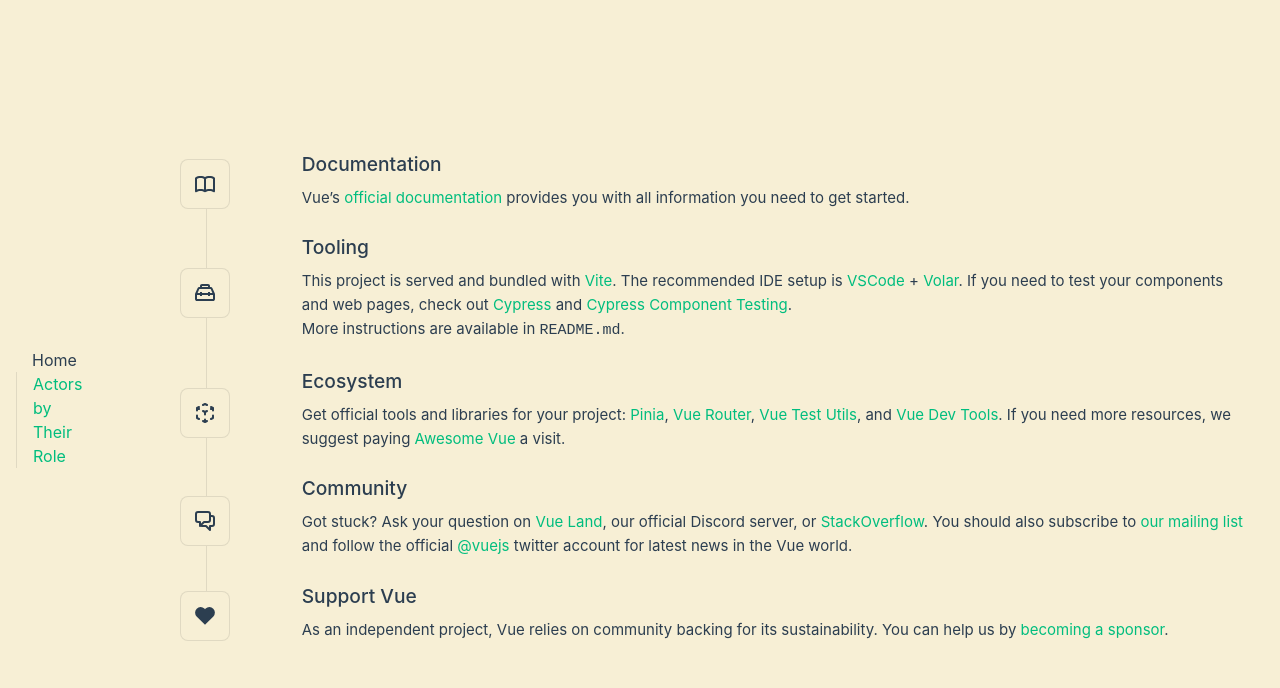
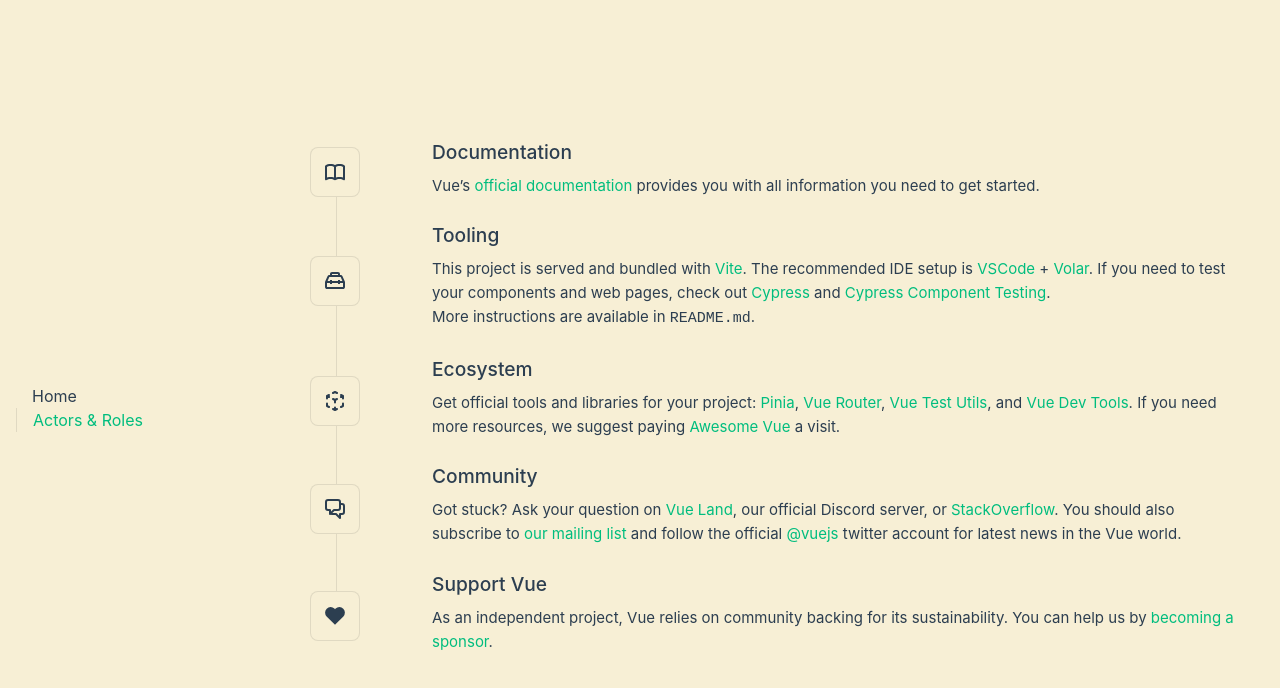
Before and after one commit to evanvin/WesAndersonCharts, a Vue app: page / in a window 1280 px wide. Shown: the top 688 px of the page. Built offline with nearby package versions, Linux system fonts and the light colour scheme; a web font is replaced by a local one.

Commit message:
style and readme

```diff
--- a/src/App.vue
+++ b/src/App.vue
@@ -12,7 +12,7 @@
 
       <nav>
         <RouterLink to="/">Home</RouterLink>
-        <RouterLink to="/about">Actors by Their Role</RouterLink>
+        <RouterLink to="/actors">Actors & Roles</RouterLink>
       </nav>
     </div>
   </header>
--- a/src/assets/main.css
+++ b/src/assets/main.css
@@ -30,7 +30,7 @@
 
   #app {
     display: grid;
-    grid-template-columns: 1fr 6fr;
+    grid-template-columns: 2fr 6fr;
     padding: 0 2rem;
   }
 }
--- a/src/router/index.ts
+++ b/src/router/index.ts
@@ -10,12 +10,12 @@
       component: HomeView
     },
     {
-      path: '/about',
-      name: 'about',
+      path: '/actors',
+      name: 'actors',
       // route level code-splitting
-      // this generates a separate chunk (About.[hash].js) for this route
+      // this generates a separate chunk (Actors.[hash].js) for this route
       // which is lazy-loaded when the route is visited.
-      component: () => import('../views/AboutView.vue')
+      component: () => import('../views/ActorsView.vue')
     }
   ]
 })
--- a/src/views/AboutView.vue
+++ b/src/views/ActorsView.vue
@@ -62,6 +62,7 @@
     flex-direction: column;
     align-items: flex-start;
     overflow-x: scroll;
+    --between-pad: 16px;
   }
 
   .rolegraphic::-webkit-scrollbar {
@@ -75,7 +76,7 @@
   }
 
   .actor {
-    margin: 8px 16px 16px 16px;
+    margin: 8px var(--between-pad) var(--between-pad) var(--between-pad);
     width: 100px;
     display: flex;
     flex-direction: column;
@@ -89,7 +90,7 @@
   }
 
   .roles {
-    margin: 16px 16px 8px 16px;
+    margin: var(--between-pad) var(--between-pad) 8px var(--between-pad);
     width: 100px;
     display: flex;
     flex-direction: column-reverse;
@@ -226,6 +227,7 @@
 
   .info > .content > .actor-bold {
     font-family: Futura;
+    color: #78b7c5;
     font-weight: 700;
   }
 }
@@ -236,7 +238,6 @@
 import moviesData from '../../data/movies.json'
 
 const colors = [
-  '#74A089',
   '#CB2314',
   '#0B775E',
   '#F8AFA8',
@@ -246,6 +247,7 @@
   '#00A08A',
   '#F98400',
   '#85D4E3',
+  '#74A089',
   '#F4B5BD',
   '#FD6467',
   '#5B1A18',
```
Also changed, not shown: 1 other file (tests, documents, lock files or other folders).
